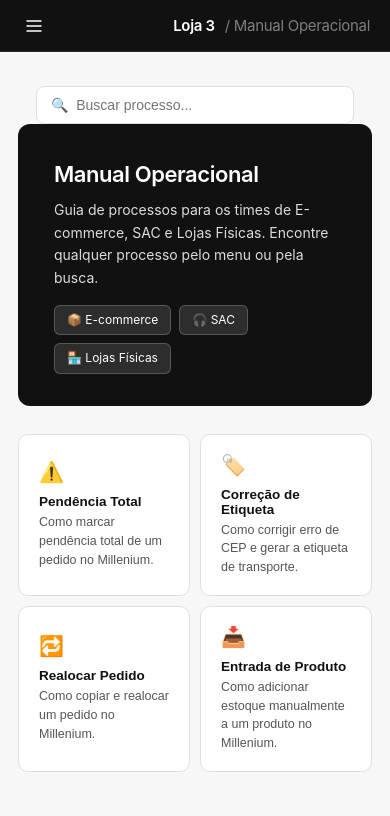
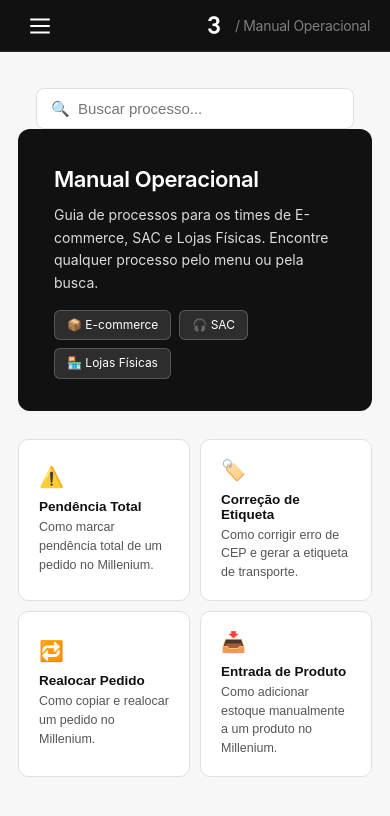
Before and after one commit to guilibman/manual-loja3, a website: page public/index.html in a window 390 px wide. Drawn offline with Linux system fonts and the light colour scheme.

Commit message:
logo, hamburguer maior, busca mobile corrigida

```diff
--- a/public/index.html
+++ b/public/index.html
@@ -60,7 +60,8 @@
     color: #fff; font-size: 15px; font-weight: 600; letter-spacing: -.02em;
     display: flex; align-items: center; gap: 10px;
   }
-  .header-logo span { opacity: .45; font-weight: 400; }
+  .header-logo img { height: 22px; width: auto; display: block; }
+  .header-logo span { opacity: .45; font-weight: 400; font-size: 14px; }
   .header-search {
     display: flex; align-items: center; gap: 8px;
     background: rgba(255,255,255,.1); border: 1px solid rgba(255,255,255,.15);
@@ -74,7 +75,7 @@
   .header-search input::placeholder { color: rgba(255,255,255,.4); }
   .menu-toggle {
     display: none; background: none; border: none; cursor: pointer;
-    color: #fff; padding: 4px;
+    color: #fff; padding: 6px; margin-right: 4px;
   }
 
   /* ── LAYOUT ── */
@@ -256,13 +257,14 @@
     .sidebar { transform: translateX(-100%); z-index: 90; }
     .sidebar.open { transform: translateX(0); }
     .main { margin-left: 0; padding: 20px 18px; }
-    .menu-toggle { display: flex; }
+    .menu-toggle { display: flex; align-items: center; justify-content: center; width: 40px; height: 40px; }
+    .menu-toggle svg { width: 26px; height: 26px; }
     .header-search { display: none; }
     .home-grid { grid-template-columns: 1fr 1fr; }
-    .mobile-search { display: block; padding: 14px 18px 0; }
+    .mobile-search { display: block; padding: 16px 18px 0; }
     .mobile-search input {
-      width: 100%; padding: 10px 14px; border-radius: 8px;
-      border: 1px solid var(--border); font-size: 14px;
+      width: 100%; padding: 11px 14px; border-radius: 8px;
+      border: 1px solid var(--border); font-size: 15px;
       background: var(--bg-card); color: var(--text); outline: none;
     }
     .mobile-search input:focus { border-color: var(--border-strong); }
@@ -289,16 +291,19 @@
 <!-- HEADER -->
 <header class="header">
   <button class="menu-toggle" onclick="toggleSidebar()">
-    <svg width="20" height="20" fill="none" stroke="currentColor" stroke-width="2" viewBox="0 0 24 24">
+    <svg width="26" height="26" fill="none" stroke="currentColor" stroke-width="2" viewBox="0 0 24 24">
       <path d="M3 12h18M3 6h18M3 18h18"/>
     </svg>
   </button>
-  <div class="header-logo">Loja 3 <span>/ Manual Operacional</span></div>
+  <div class="header-logo">
+    <img src="images/logo_3_branco.png" alt="Loja 3">
+    <span>/ Manual Operacional</span>
+  </div>
   <div class="header-search">
     <svg width="13" height="13" fill="none" stroke="white" stroke-width="2" viewBox="0 0 24 24">
       <circle cx="11" cy="11" r="8"/><path d="M21 21l-4.35-4.35"/>
     </svg>
-    <input type="text" id="search-desktop" placeholder="Buscar processo..." oninput="handleSearch(this.value)">
+    <input type="text" id="search-desktop" placeholder="Buscar processo..." oninput="handleSearch(this.value, 'desktop')">
   </div>
 </header>
 
@@ -344,7 +349,7 @@
   <main class="main">
 
     <div class="mobile-search">
-      <input type="text" id="search-mobile" placeholder="🔍  Buscar processo..." oninput="handleSearch(this.value)">
+      <input type="text" id="search-mobile" placeholder="🔍  Buscar processo..." oninput="handleSearch(this.value, 'mobile')">
     </div>
 
     <!-- SEARCH RESULTS -->
@@ -777,9 +782,13 @@ function setActiveNav(id) {
   if (el) el.classList.add('active');
 }
 
-function handleSearch(query) {
-  document.getElementById('search-desktop').value = query;
-  document.getElementById('search-mobile').value = query;
+function handleSearch(query, origin) {
+  // sync the OTHER input only, to avoid loop
+  if (origin === 'mobile') {
+    document.getElementById('search-desktop').value = query;
+  } else {
+    document.getElementById('search-mobile').value = query;
+  }
   if (!query || query.trim().length < 2) { clearSearch(); showHome(); return; }
   const q = query.toLowerCase().trim();
   const results = searchIndex.filter(item =>
```
Also changed, not shown: public/images/logo_3_branco.png (added).
